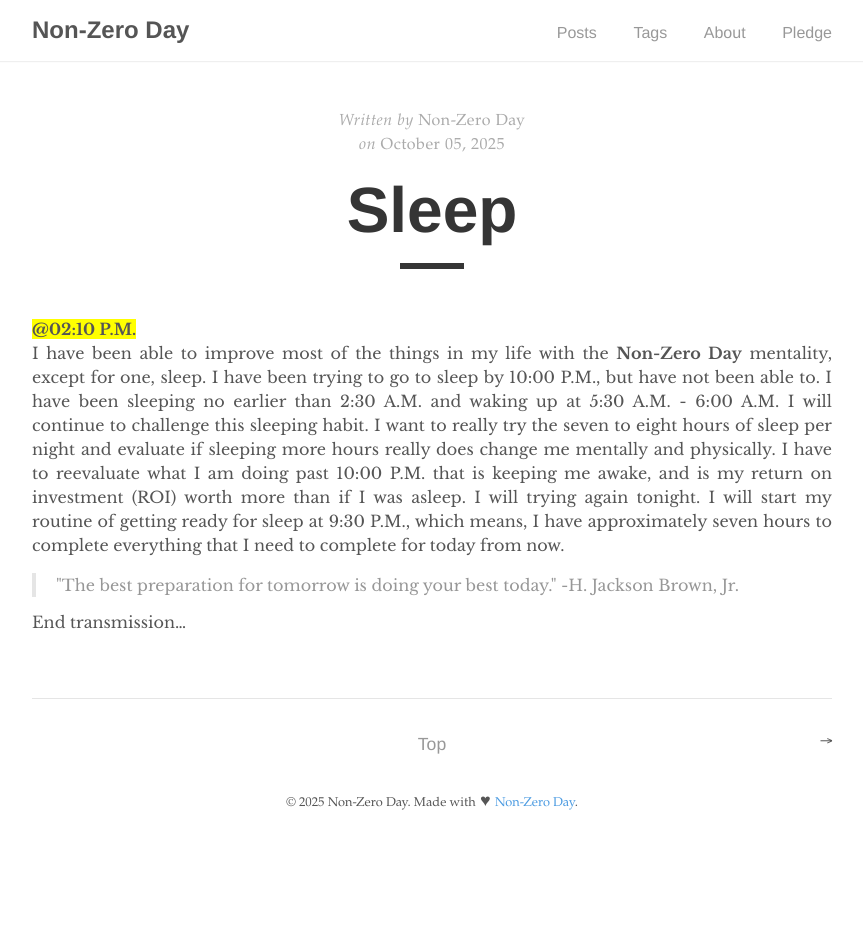
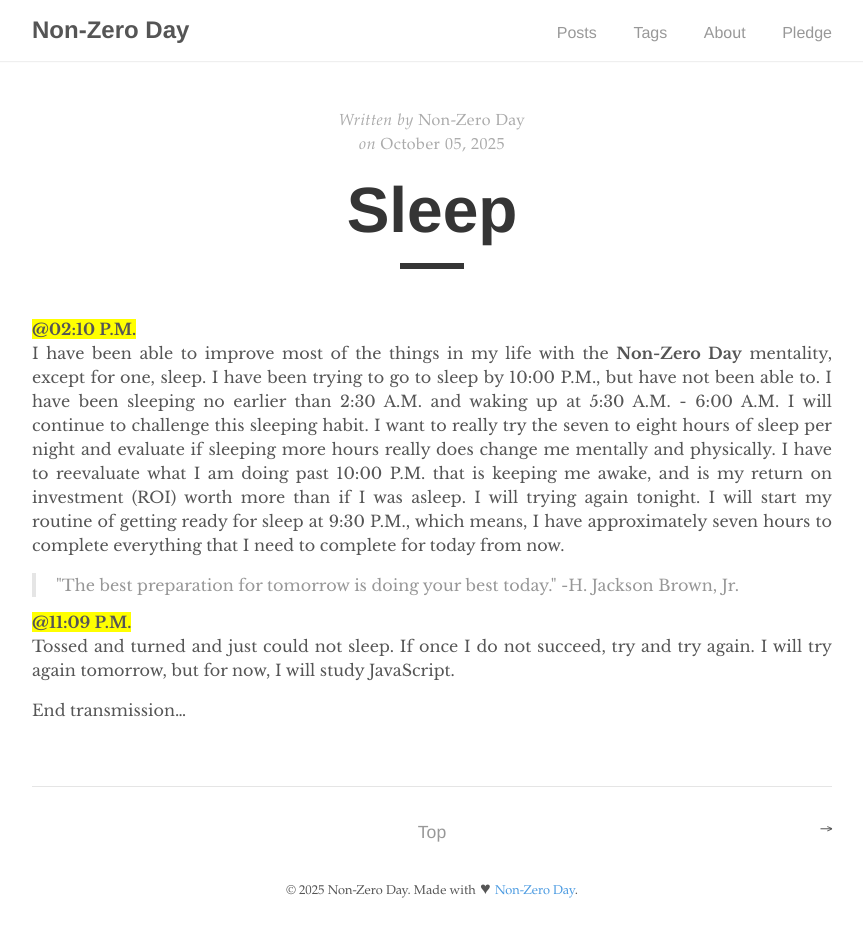
Before and after one commit to nozeroday/nonzeroday, a Jekyll site: the page built from _posts/2025-10-05-rest.md, in a window 1280 px wide. Shown: the whole page, without its empty margins (208-1071 px from the left). Built offline with Jekyll 4.4.1, drawn with Linux system fonts in a browser that asks for light colours; before the commit the page ends 900 px from its top, so only the background shows below that.

Commit message:
Update 2025-10-05-rest.md
Update post sleep

```diff
--- a/_posts/2025-10-05-rest.md
+++ b/_posts/2025-10-05-rest.md
@@ -10,4 +10,7 @@ I have been able to improve most of the things in my life with the <strong>Non-Z
 
 <blockquote>"The best preparation for tomorrow is doing your best today." -H. Jackson Brown, Jr.</blockquote>
 
+<span style="background-color: yellow;font-weight: bold;">@11:09 P.M.</span><br />
+Tossed and turned and just could not sleep. If once I do not succeed, try and try again. I will try again tomorrow, but for now, I will study JavaScript.
+
 End transmission...
```
